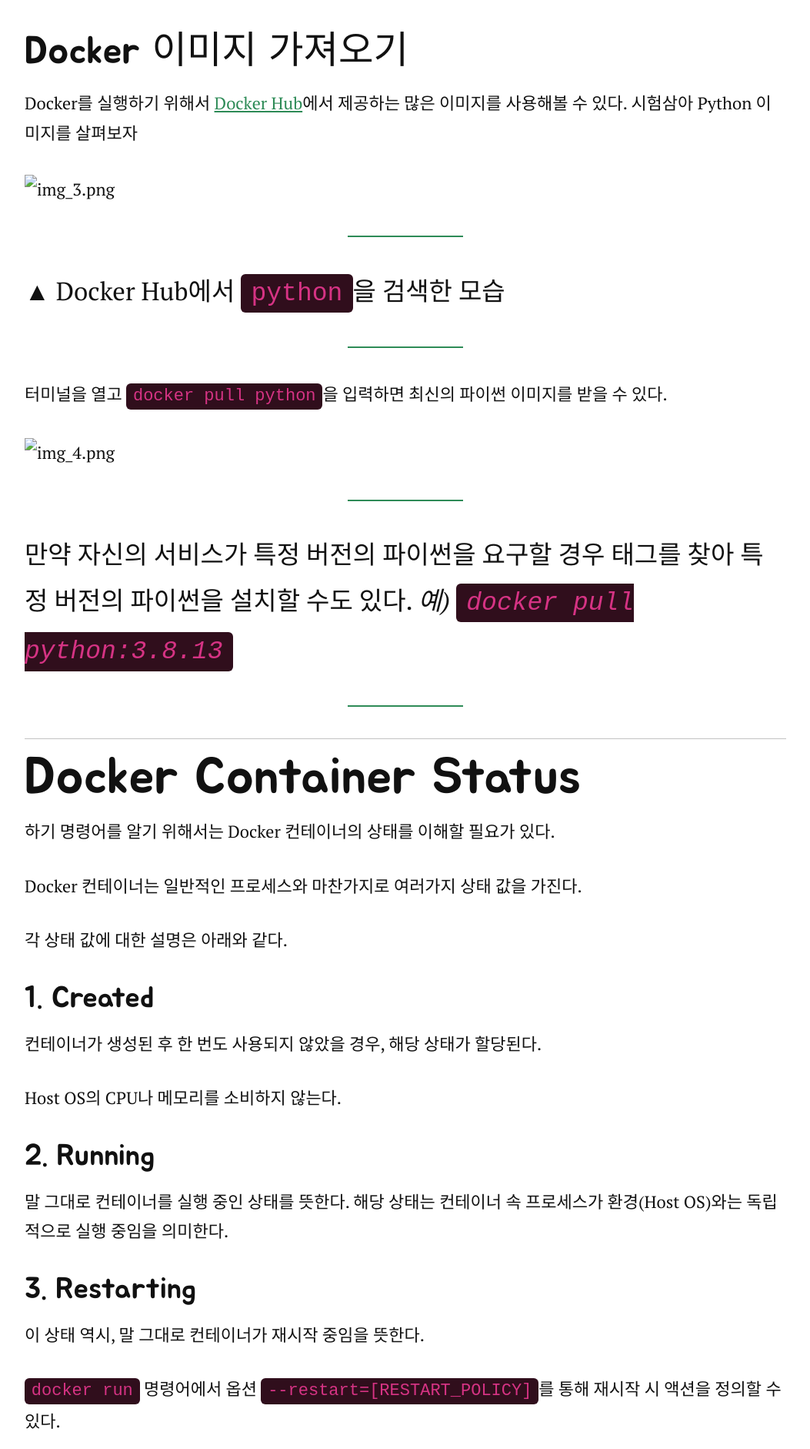
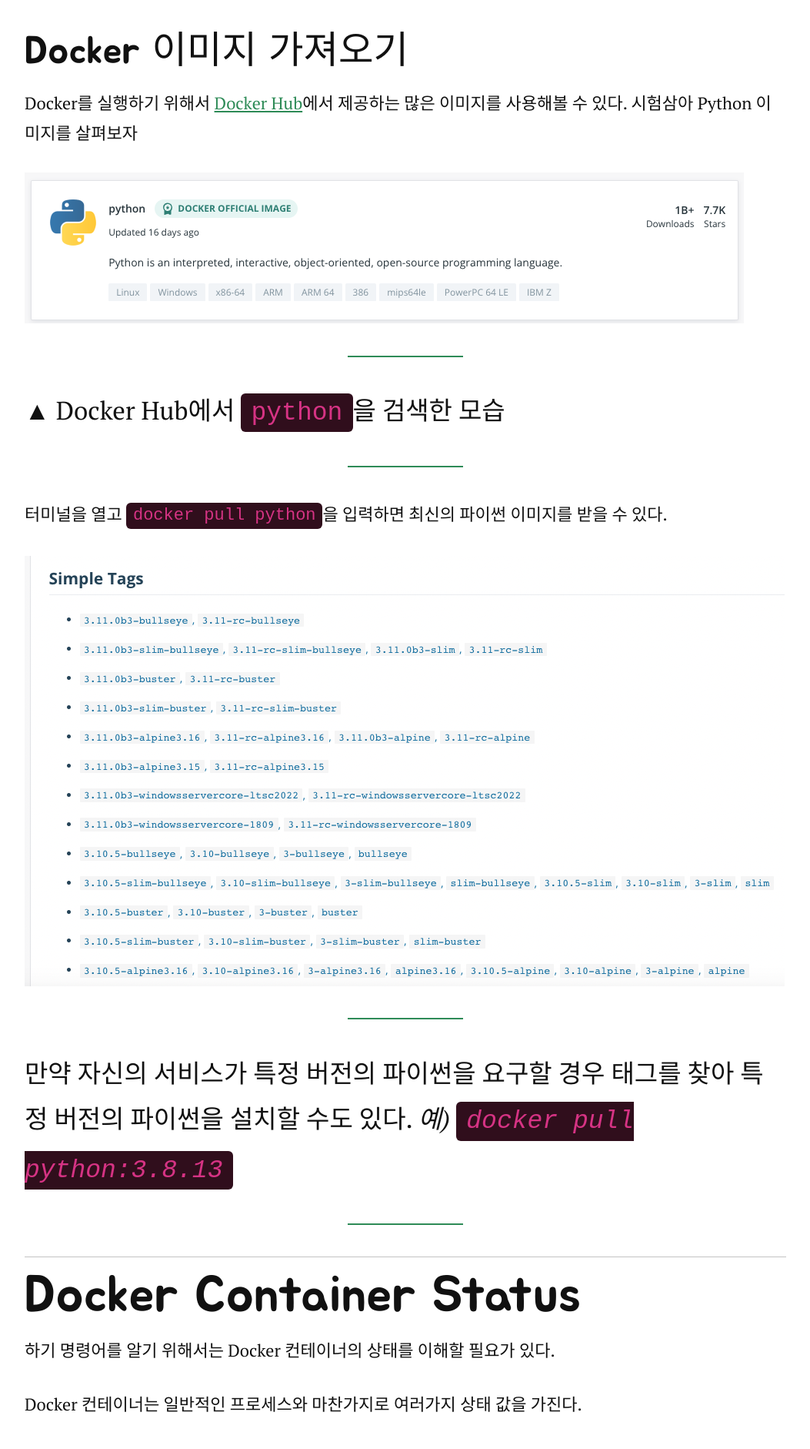
Before and after one commit to YangTaeyoung/YangTaeyoung.github.io, a Jekyll site: the page built from _posts/2022-07-12-getting-start-docker.md, in a window 1280 px wide. Shown: the part 911-2793 px from the top of the page at 77% size, without its empty margins (113-1166 px from the left). Built offline with Jekyll 4.4.1, drawn with Linux system fonts in a browser that asks for light colours; nearby versions of some CDN libraries; some web fonts are replaced; comment, search, counter and statistics services are not loaded.

Commit message:
Fixed: 이미지 경로 수정

````diff
--- a/_posts/2022-07-12-getting-start-docker.md
+++ b/_posts/2022-07-12-getting-start-docker.md
@@ -15,12 +15,12 @@
 Docker를 실행하기 위해서 [Docker Hub](https://hub.docker.com)에서 제공하는 많은 이미지를 사용해볼 수 있다.
 시험삼아 Python 이미지를 살펴보자
 
-![img_3.png](../assets/img/img_3.png)
+![img_3.png](/assets/img/img_3.png)
 > ▲ Docker Hub에서 `python`을 검색한 모습
 
 터미널을 열고 `docker pull python`을 입력하면 최신의 파이썬 이미지를 받을 수 있다.
 
-![img_4.png](../assets/img/img_4.png)
+![img_4.png](/assets/img/img_4.png)
 > 만약 자신의 서비스가 특정 버전의 파이썬을 요구할 경우 태그를 찾아 특정 버전의 파이썬을 설치할 수도 있다.
 _예) `docker pull python:3.8.13`_
 
@@ -265,19 +265,19 @@
 ## 본인의 Repository 만들기
 본인의 Repository를 만드는 방식은 Github과 크게 다르지 않다.
 
-![img_5.png](../assets/img/img_5.png)
+![img_5.png](/assets/img/img_5.png)
 
 먼저 Docker Hub에서 `Create a Repository`를 눌러보자
 
 
 
-![img_6.png](../assets/img/img_6.png)
+![img_6.png](/assets/img/img_6.png)
 
 이후 화면에서는 본인 Repository에 대한 명세를 입력하면 된다.
 
 Visibility를 통해 Github과 마찬가지로 모두에게 공개(`Public`)할 Repository로 설정할 수도 있고, 허용한 사람만 접근(`Private`)하게 할 수도 있다
 
-![img_7.png](../assets/img/img_7.png)
+![img_7.png](/assets/img/img_7.png)
 
 Repository를 생성하고 나면 옆에 위와 같은 명령어를 통해 `push`가 가능함을 알려준다.
 > Github을 사용해 보았다면 `push`라는 키워드가 익숙할 것이다. 결론은 여러분이 생각한 것이 맞다. 그 `push`이다.
@@ -339,7 +339,7 @@
 ```
 실제로 적용해보면 위와 같은 메시지가 나타나며,
 
-![img_8.png](../assets/img/img_8.png)
+![img_8.png](/assets/img/img_8.png)
 
 Repository에도 잘 적용되었음을 알 수 있다.
 
````
Also changed, not shown: _posts/2022-07-12-what-is-docker.md (+3 -3 lines).
